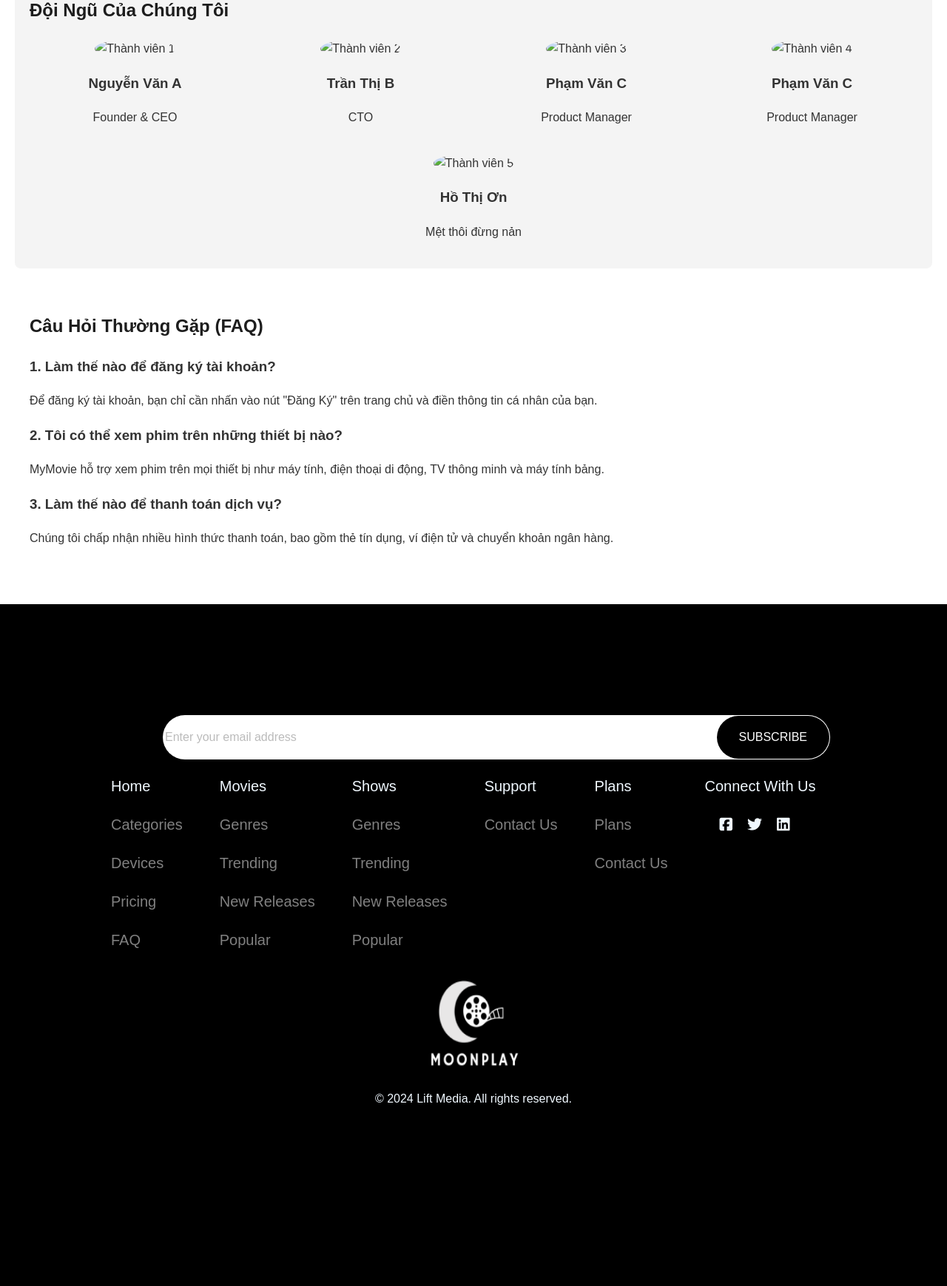
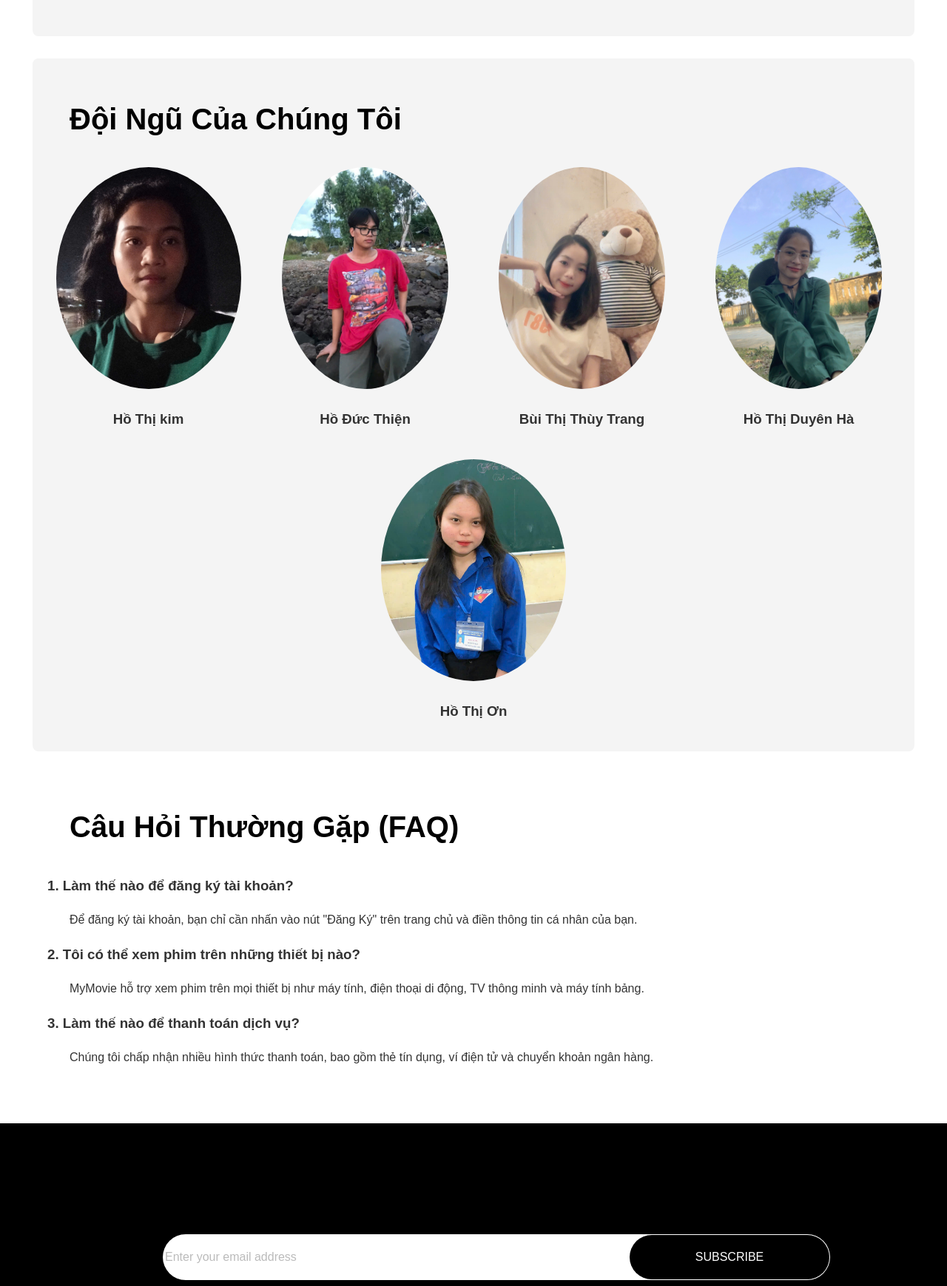
Before and after one commit to ThuyTrang9525/Cinema_MoonPlay, a PHP site: page /view/Intro.php in a window 1280 px wide; the page is wider, and only the part inside the window is pictured. Shown: the part 1372-3111 px from the top of that part at 74% size. Before the commit the page ends 2866 px from the top of that part, so only its background shows below. Run offline with PHP 8.4, Linux system fonts and the light colour scheme; some libraries are stand-ins or nearby versions.

Commit message:
Done Intro

```diff
--- a/assets/css/intro.css
+++ b/assets/css/intro.css
@@ -5,18 +5,7 @@ body {
     color: #333;
     line-height: 1.6;
   }
-  .header {
-  display: flex;
-  justify-content: space-between;
-  align-items: center;
-  background-color: black;
-  padding: 0 30px;
-  box-shadow: 0px 15px 10px rgb(58, 58, 58) ;
-  color: white;
-}
-.header .list{
-  display:flex;
-}
+
 .header-logo {
   display: flex;
   align-items: center;
@@ -137,20 +126,24 @@ body {
 }
 
 
-  h1, h2 {
-    color: #1d1d1d;
+  h1 {
+    color:white;
+  }
+  h2{
+    color: black;
   }
   section {
     padding: 40px 20px;
     margin: 0 auto;
-    max-width: 1200px;
+    width:90%;
   }
   .hero {
-    background: url('https://cdn-media.sforum.vn/storage/app/media/wp-content/uploads/2023/11/phim-viet-nam-thumbnail.jpg') center/cover no-repeat;
+    background: url('../image/Background.gif') center/cover no-repeat;
     color: #fff;
     text-align: center;
-    padding: 100px 20px;
+    padding: 100px 100px;
   }
+
   .hero h1 {
     font-size: 3em;
   }
@@ -200,8 +193,10 @@ body {
     text-align: center;
   }
   .member img {
+    height: 300px;
     max-width: 100%;
     border-radius: 50%;
+    object-fit: cover;
   }
   .contact form {
     display: flex;
--- a/view/Intro.php
+++ b/view/Intro.php
@@ -5,6 +5,7 @@
   <meta name="viewport" content="width=device-width, initial-scale=1.0">
   <title>Giới Thiệu MoonPlay Cinema  </title>
   <link rel="stylesheet" href="../assets/css/intro.css">
+  <link rel="stylesheet" href="../assets/css/style.css">
 </head>
 <body>
 <?php include('../model/header.php'); ?>
@@ -12,7 +13,7 @@
   <section class="hero">
     <h1>MoonPlay Cinema - Nền tảng xem phim trực tuyến hàng đầu!</h1>
     <p>Thưởng thức những bộ phim chất lượng cao mọi lúc, mọi nơi.</p>
-    <a href="/phim" class="cta-button">Khám Phá Ngay</a>
+    <a href="../model/category.php" class="cta-button">Khám Phá Ngay</a>
   </section>
 
   <!-- Giới thiệu -->
@@ -42,29 +43,29 @@
     <h2>Đội Ngũ Của Chúng Tôi</h2>
     <div class="team-members">
       <div class="member">
-        <img src="https://via.placeholder.com/150" alt="Thành viên 1">
-        <h3>Nguyễn Văn A</h3>
-        <p>Founder & CEO</p>
+        <img src="../assets/image/Hình ảnh/Kim.jpg" alt="Thành viên 1">
+        <h3>Hồ Thị kim</h3>
       </div>
+
       <div class="member">
-        <img src="https://via.placeholder.com/150" alt="Thành viên 2">
-        <h3>Trần Thị B</h3>
-        <p>CTO</p>
+        <img src="../assets/image/Hình ảnh/Thiện.jpg" alt="Thành viên 2">
+        <h3>Hồ Đức Thiện</h3>
       </div>
+
       <div class="member">
-        <img src="https://via.placeholder.com/150" alt="Thành viên 3">
-        <h3>Phạm Văn C</h3>
-        <p>Product Manager</p>
+        <img src="../assets/image/Hình ảnh/Trang.img.jpg" alt="Thành viên 3">
+        <h3>Bùi Thị Thùy Trang</h3>
       </div>
+
       <div class="member">
-        <img src="https://via.placeholder.com/150" alt="Thành viên 4">
-        <h3>Phạm Văn C</h3>
-        <p>Product Manager</p>
+        <img src="../assets/image/Hình ảnh/Hà.img.jpg" alt="Thành viên 4">
+        <h3>Hồ Thị Duyên Hà</h3>
       </div>
+
       <div class="member">
-        <img src="https://via.placeholder.com/150" alt="Thành viên 5">
+        <img src="../assets/image/Hình ảnh/On.jpg" alt="Thành viên 5">
         <h3>Hồ Thị Ơn</h3>
-        <p>Mệt thôi đừng nản</p>
+
       </div>
     </div>
   </section>
```
Also changed, not shown: assets/image/Hình ảnh/Hà.img.jpg (added), assets/image/Hình ảnh/Kim.jpg (added), assets/image/Hình ảnh/Kim_img.jpg (added), assets/image/Hình ảnh/On.jpg (added), assets/image/Hình ảnh/Thiện.jpg (added), assets/image/Hình ảnh/Thiện_img.jpg (added), assets/image/Hình ảnh/Trang.img.jpg (added), assets/image/Hình ảnh/Ơn.jpg (added), assets/image/Hình ảnh/Ơn_img.jpg (added).
